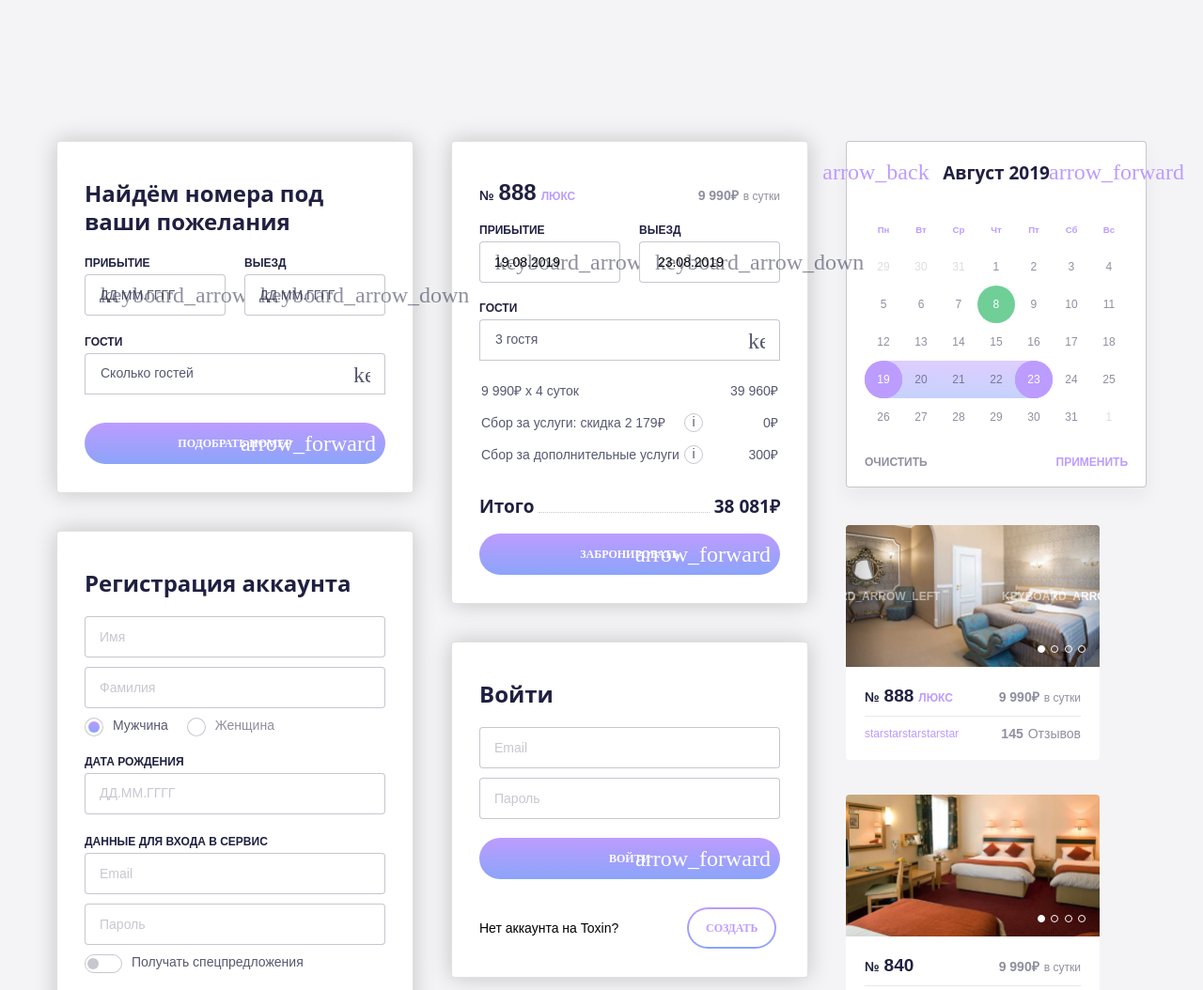
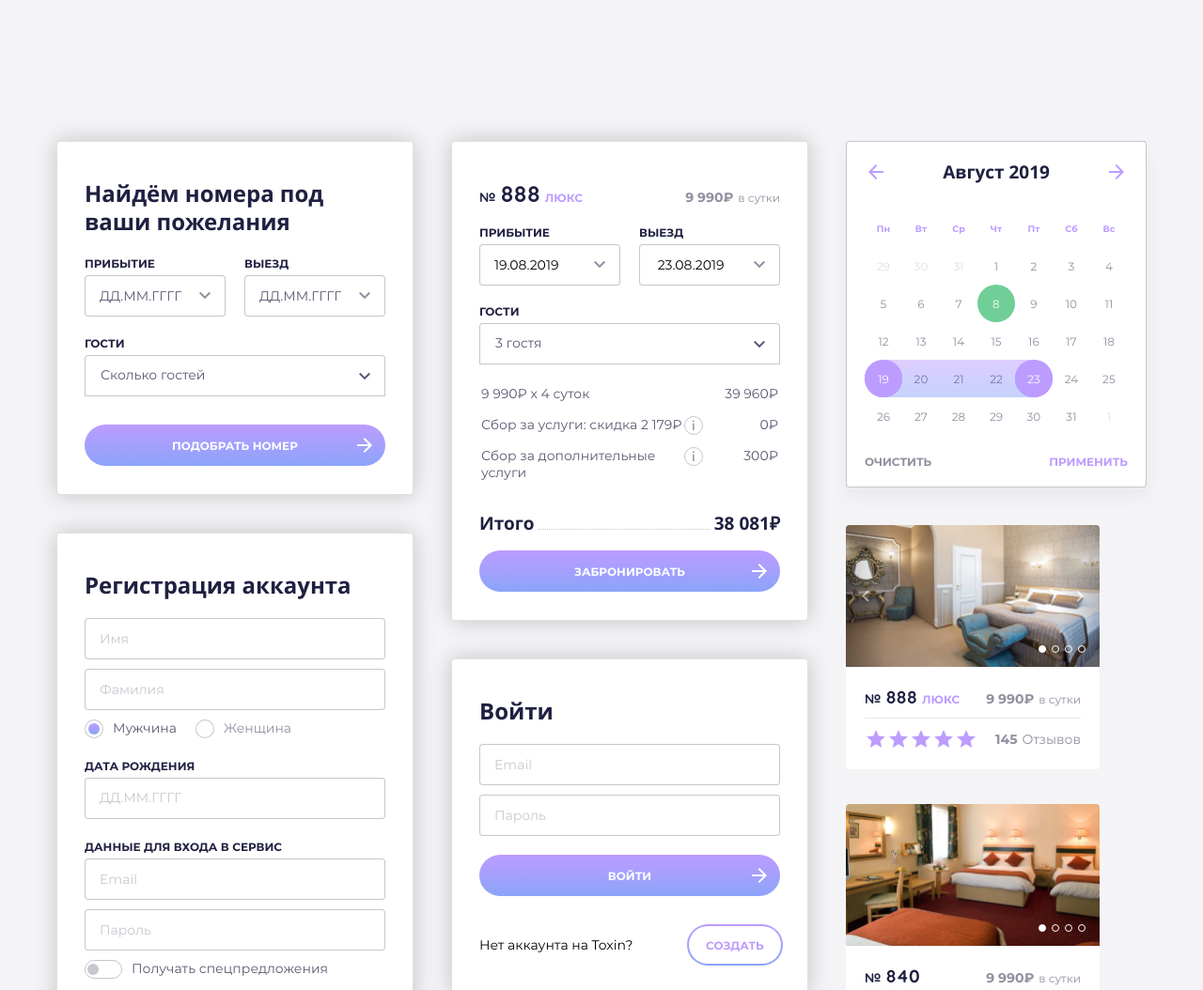
Before and after one commit to wirwl/wirwl.github.io, a plain HTML site: page PetProjects/FSD/ToxinHotel/pages/ui-kit/cards/cards.html in a window 1280 px wide. Shown: the top 1054 px of the page at 94% size. Drawn offline with Linux system fonts and the light colour scheme.

Commit message:
Fix some errors

```diff
--- a/PetProjects/FSD/ToxinHotel/pages/ui-kit/cards/cards.css
+++ b/PetProjects/FSD/ToxinHotel/pages/ui-kit/cards/cards.css
@@ -1,3 +1,107 @@
+@font-face {
+	font-family: 'Montserrat';
+	src: url(../../../fonts/Montserrat/Montserrat-Regular/Montserrat-Regular.eot);
+	src: local('☺'), url(../../../fonts/Montserrat/Montserrat-Regular/Montserrat-Regular.woff) format('woff'),
+									 url(../../../fonts/Montserrat/Montserrat-Regular/Montserrat-Regular.ttf) format('truetype'),
+									 url(../../../fonts/Montserrat/Montserrat-Regular/Montserrat-Regular.svg) format('svg');
+	font-weight: normal;
+	font-style: normal;
+
+}
+
+@font-face {
+	font-family: 'Montserrat';
+	src: url(../../../fonts/Montserrat/Montserrat-Bold/Montserrat-Bold.eot);
+	src: local('☺'), url(../../../fonts/Montserrat/Montserrat-Bold/Montserrat-Bold.woff) format('woff'),
+									 url(../../../fonts/Montserrat/Montserrat-Bold/Montserrat-Bold.ttf) format('truetype'),
+									 url(../../../fonts/Montserrat/Montserrat-Bold/Montserrat-Bold.svg) format('svg');
+	font-weight: bold;
+	font-style: normal;
+
+}
+@font-face {
+  font-family: 'Material Icons';
+  font-style: normal;
+  font-weight: 400;
+  src: url(../../../fonts/MaterialIcons/MaterialIcons-Regular.eot); /* For IE6-8 */
+  src: local('Material Icons'),
+       local('MaterialIcons-Regular'),
+       url(../../../fonts/MaterialIcons/MaterialIcons-Regular.woff2) format('woff2'),
+       url(../../../fonts/MaterialIcons/MaterialIcons-Regular.woff) format('woff'),
+       url(../../../fonts/MaterialIcons/MaterialIcons-Regular.ttf) format('truetype');
+}
+
+.material-icons {
+  font-family: 'Material Icons';
+  font-weight: normal;
+  font-style: normal;
+  font-size: 24px;  /* Preferred icon size */
+  display: inline-block;
+  line-height: 1;
+  text-transform: none;
+  letter-spacing: normal;
+  word-wrap: normal;
+  white-space: nowrap;
+  direction: ltr;
+
+  /* Support for all WebKit browsers. */
+  -webkit-font-smoothing: antialiased;
+  /* Support for Safari and Chrome. */
+  text-rendering: optimizeLegibility;
+
+  /* Support for Firefox. */
+  -moz-osx-font-smoothing: grayscale;
+
+  /* Support for IE. */
+  font-feature-settings: 'liga';
+}
+
+@font-face {
+  font-family: 'Quicksand';
+  src: url(../../../fonts/Quicksand/Quicksand-Regular/Quicksand-Regular.eot);
+  src: local("☺"), url(../../../fonts/Quicksand/Quicksand-Regular/Quicksand-Regular.woff) format("woff"),
+									 url(../../../fonts/Quicksand/Quicksand-Regular/Quicksand-Regular.ttf) format("truetype"),
+									 url(../../../fonts/Quicksand/Quicksand-Regular/Quicksand-Regular.svg) format("svg");
+  font-weight: normal;
+	font-style: normal;
+}
+
+@font-face {
+  font-family: 'Quicksand';
+  src: url(../../../fonts/Quicksand/Quicksand-Bold/Quicksand-Bold.eot);
+	src: local("☺"), url(../../../fonts/Quicksand/Quicksand-Bold/Quicksand-Bold.woff) format("woff"),
+									 url(../../../fonts/Quicksand/Quicksand-Bold/Quicksand-Bold.ttf) format("truetype"),
+    							 url(../../../fonts/Quicksand/Quicksand-Bold/Quicksand-Bold.svg) format("svg");
+  font-weight: bold;
+	font-style: normal;
+}
+
+/* open-sans-regular - cyrillic_latin */
+@font-face {
+  font-family: 'Open Sans';
+  font-style: normal;
+  font-weight: 400;
+  src: url(../../../fonts/Open-Sans/regular/open-sans-v17-cyrillic_latin-regular.eot); /* IE9 Compat Modes */
+  src: local('Open Sans Regular'), local('OpenSans-Regular'),
+       url(../../../fonts/Open-Sans/regular/open-sans-v17-cyrillic_latin-regular.eot?#iefix) format('embedded-opentype'),
+       url(../../../fonts/Open-Sans/regular/open-sans-v17-cyrillic_latin-regular.woff2) format('woff2'),
+       url(../../../fonts/Open-Sans/regular/open-sans-v17-cyrillic_latin-regular.woff) format('woff'),
+       url(../../../fonts/Open-Sans/regular/open-sans-v17-cyrillic_latin-regular.ttf) format('truetype'),
+       url(../../../fonts/Open-Sans/regular/open-sans-v17-cyrillic_latin-regular.svg#OpenSans) format('svg'); /* Legacy iOS */
+}
+/* open-sans-700 - cyrillic_latin */
+@font-face {
+  font-family: 'Open Sans';
+  font-style: normal;
+  font-weight: 700;
+  src: url(../../../fonts/Open-Sans/bold/open-sans-v17-cyrillic_latin-700.eot); /* IE9 Compat Modes */
+  src: local('Open Sans Bold'), local('OpenSans-Bold'),
+       url(../../../fonts/Open-Sans/bold/open-sans-v17-cyrillic_latin-700.eot?#iefix) format('embedded-opentype'),
+       url(../../../fonts/Open-Sans/bold/open-sans-v17-cyrillic_latin-700.woff2) format('woff2'),
+       url(../../../fonts/Open-Sans/bold/open-sans-v17-cyrillic_latin-700.woff) format('woff'),
+       url(../../../fonts/Open-Sans/bold/open-sans-v17-cyrillic_latin-700.ttf) format('truetype'),
+       url(../../../fonts/Open-Sans/bold/open-sans-v17-cyrillic_latin-700.svg#OpenSans) format('svg'); /* Legacy iOS */
+}
 .datepicker--cell-day.-other-month-, .datepicker--cell-year.-other-decade- {
   color: #dedede; }
   .datepicker--cell-day.-other-month-:hover, .datepicker--cell-year.-other-decade-:hover {
```
Also changed, not shown: 1 other file.
